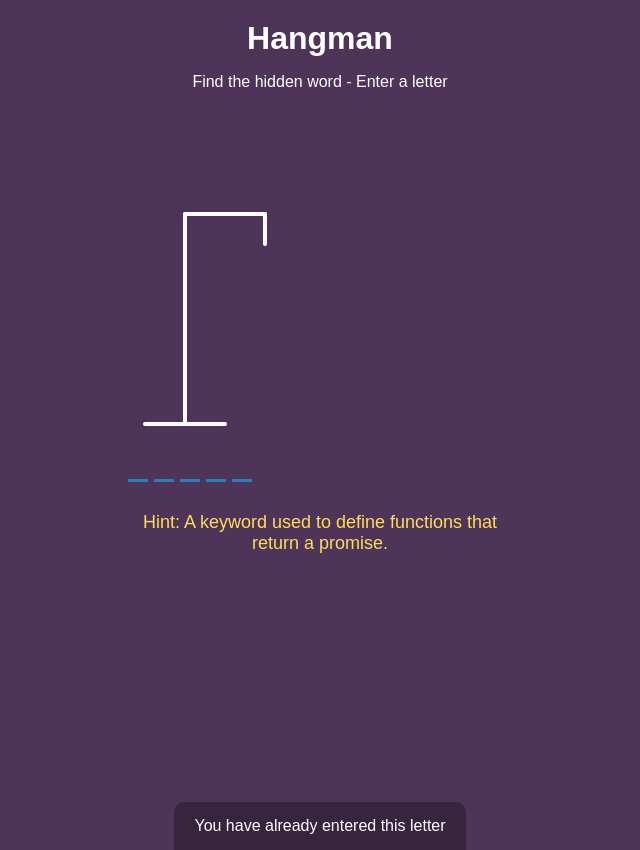
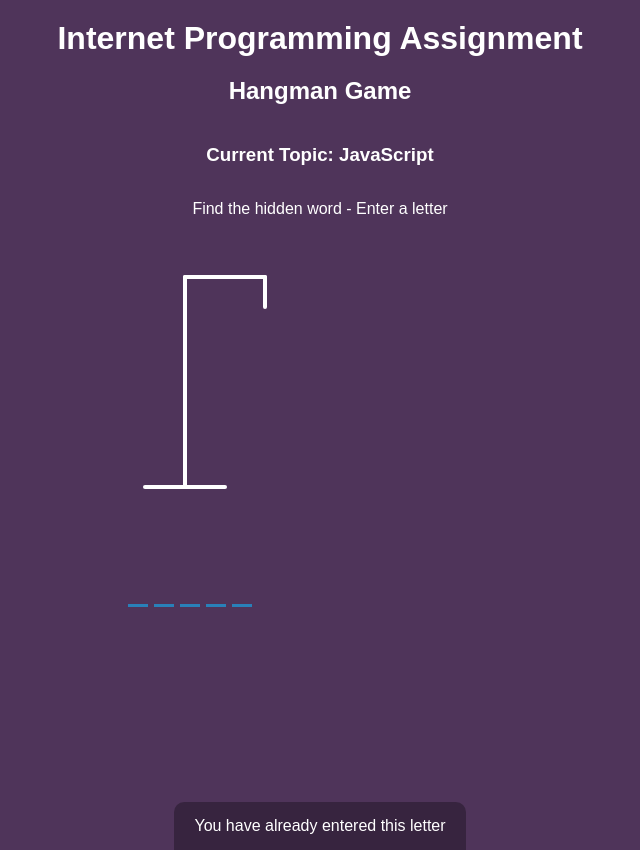
Before and after one commit to IP-AIRBnB/HangMan, a plain HTML site: page index.html in a window 1280 px wide. Shown: the whole page, without its empty margins (320-960 px from the left). Drawn offline with Linux system fonts and the light colour scheme.

Commit message:
add topics folder change index header to show topic

```diff
--- a/index.html
+++ b/index.html
@@ -8,7 +8,10 @@
     <link rel="stylesheet" href="styles.css">
 </head>
 <body>
-    <h1>Hangman</h1>
+    <h1>Internet Programming Assignment</h1>
+    <h2>Hangman Game</h2>
+    <h3 id="current-topic">Current Topic: JavaScript</h3> <!-- Dynamic Topic -->
+
     <p>Find the hidden word - Enter a letter</p>
     <div class="game-container">
         <svg height="250" width="200" class="figure-container">
@@ -34,9 +37,6 @@
             <div id="wrong-letters"></div>
         </div>
         <div class="word" id="word"></div>
-
-        <!-- Hint container -->
-        <div id="hint"></div>
     </div>
 
     <!-- Container for final message -->
@@ -44,6 +44,7 @@
         <div class="popup">
             <h2 id="final-message"></h2>
             <button id="play-button">Play Again</button>
+            <button id="change-topic-button">Change Topic</button>
         </div>
     </div>
 
@@ -51,6 +52,7 @@
     <div class="notification-container" id="notification-container">
         <p>You have already entered this letter</p>
     </div>
+
     <script src="script.js"></script>
 </body>
 </html>
```
Also changed, not shown: topics/geography.js (added), topics/javascript.js (added), topics/sports.js (added).
